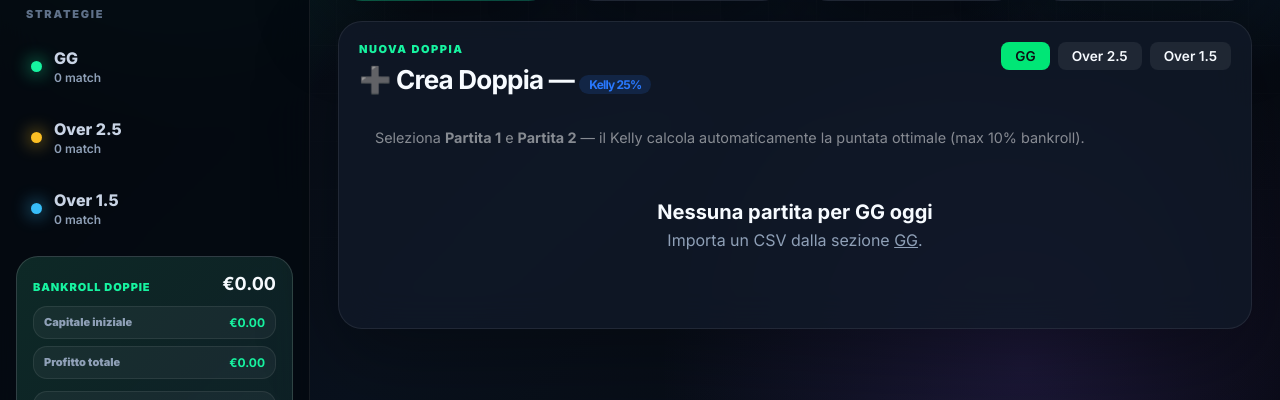
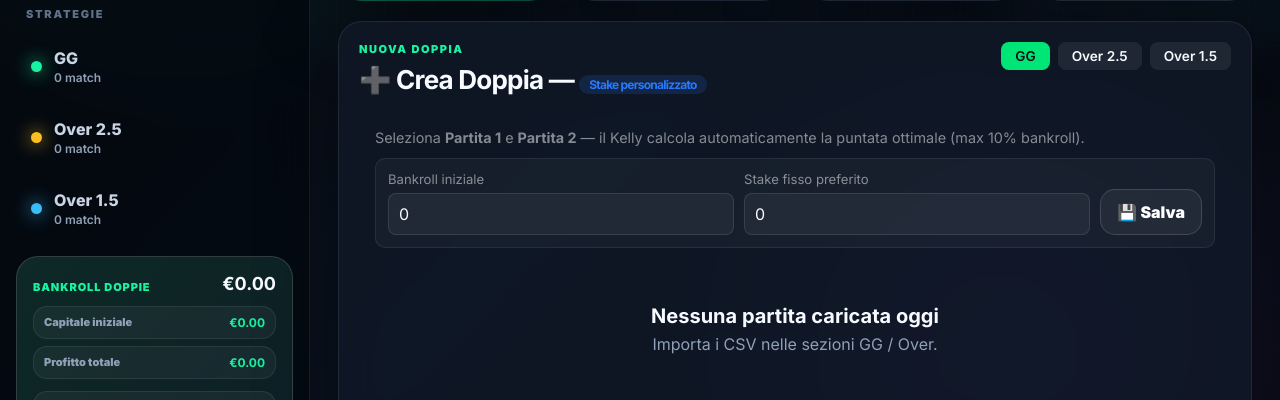
Before and after one commit to diablo130219/CGMBET, a Flask app: page /doppie in a window 1280 px wide. Shown: the part 291-691 px from the top of the page. Run offline with Flask 3, Linux system fonts and the light colour scheme; the visitor is signed in with stand-in values (Sample User, id 1); data that the repository does not hold is empty.

Commit message:
Add files via upload

```diff
--- a/app.py
+++ b/app.py
@@ -134,6 +134,16 @@ def init_db():
             updated_at TEXT DEFAULT CURRENT_TIMESTAMP
         )
     """)
+
+    # Migrazioni leggere per database già esistenti
+    existing_cols = [r[1] for r in conn.execute("PRAGMA table_info(doppie_sessioni)").fetchall()]
+    for col, ddl in {
+        "market1": "ALTER TABLE doppie_sessioni ADD COLUMN market1 TEXT DEFAULT ''",
+        "market2": "ALTER TABLE doppie_sessioni ADD COLUMN market2 TEXT DEFAULT ''",
+        "stake_mode": "ALTER TABLE doppie_sessioni ADD COLUMN stake_mode TEXT DEFAULT 'kelly'",
+    }.items():
+        if col not in existing_cols:
+            conn.execute(ddl)
 
     conn.commit()
     conn.close()
@@ -1149,11 +1159,20 @@ def sistema_esito(match_id):
     # Recupera dati partita
     m = conn.execute("SELECT * FROM matches WHERE id=?", (match_id,)).fetchone()
     if m:
-        conn.execute("""
-            INSERT INTO sistema_risultati (data, strategy, match_id, home_team, away_team, odd, esito, flex)
-            VALUES (?,?,?,?,?,?,?,0)
-            ON CONFLICT(data, match_id) DO UPDATE SET esito=excluded.esito
-        """, (data, strategy, match_id, m["home_team"], m["away_team"], m["odd"], esito))
+        existing = conn.execute(
+            "SELECT id FROM sistema_risultati WHERE data=? AND match_id=?",
+            (data, match_id)
+        ).fetchone()
+        if existing:
+            conn.execute(
+                "UPDATE sistema_risultati SET esito=?, strategy=?, home_team=?, away_team=?, odd=? WHERE id=?",
+                (esito, strategy, m["home_team"], m["away_team"], m["odd"], existing["id"])
+            )
+        else:
+            conn.execute("""
+                INSERT INTO sistema_risultati (data, strategy, match_id, home_team, away_team, odd, esito, flex)
+                VALUES (?,?,?,?,?,?,?,0)
+            """, (data, strategy, match_id, m["home_team"], m["away_team"], m["odd"], esito))
         conn.commit()
 
     conn.close()
@@ -1230,15 +1249,19 @@ def doppie_page():
 
     conn = get_db()
 
-    # Partite di oggi per la strategia
+    # Partite di oggi del mercato attivo + tutte le partite per creare doppie miste
     matches = conn.execute(
         "SELECT * FROM matches WHERE strategy=? AND match_date=? ORDER BY odd ASC",
         (strategy, today.isoformat())
     ).fetchall()
+    all_matches = conn.execute(
+        "SELECT * FROM matches WHERE match_date=? ORDER BY strategy ASC, match_time ASC, odd ASC",
+        (today.isoformat(),)
+    ).fetchall()
 
     # Bankroll attuale
     bankroll = get_bankroll_doppie(conn)
-    capitale, _ = get_bankroll(conn)
+    capitale, importo_fisso = get_bankroll(conn)
 
     # Doppie di oggi
     doppie_oggi = get_doppie_oggi(conn)
@@ -1269,9 +1292,11 @@ def doppie_page():
     return render_template("doppie.html",
         strategy=strategy,
         matches=matches,
+        all_matches=all_matches,
         doppie_oggi=doppie_oggi,
         bankroll=bankroll,
         capitale=capitale,
+        importo_fisso=importo_fisso,
         stats_doppie=stats_doppie,
         roi_doppie=roi_doppie,
         storico=storico,
@@ -1289,6 +1314,11 @@ def doppie_aggiungi():
     strategy = request.form.get("strategy", "GG")
     match1_id = request.form.get("match1_id")
     match2_id = request.form.get("match2_id")
+    stake_mode = request.form.get("stake_mode", "kelly")
+    puntata_manual = parse_float(request.form.get("puntata_manual"))
+    kelly_fraction = parse_float(request.form.get("kelly_fraction", "25")) / 100
+    if kelly_fraction <= 0:
+        kelly_fraction = 0.25
     today = date.today().isoformat()
 
     if not match1_id or not match2_id or match1_id == match2_id:
@@ -1306,35 +1336,41 @@ def doppie_aggiungi():
 
     quota_doppia = round(float(m1["odd"] or 1) * float(m2["odd"] or 1), 2)
 
-    # Calcola Kelly 25%
+    # Bankroll e stake: manuale oppure Kelly frazionato
     bankroll = get_bankroll_doppie(conn)
-    # Probabilità stimata = media % delle due partite
-    if strategy == "GG":
-        p1 = parse_float(m1["gg_home"]) / 100
-        p2 = parse_float(m2["gg_home"]) / 100
+
+    def prob_match(m):
+        if m["strategy"] == "GG":
+            return ((parse_float(m["gg_home"]) + parse_float(m["gg_away"])) / 2) / 100
+        return ((parse_float(m["over_home"]) + parse_float(m["over_away"])) / 2) / 100
+
+    prob_doppia = prob_match(m1) * prob_match(m2)
+    if stake_mode == "manuale" and puntata_manual > 0:
+        puntata = puntata_manual
     else:
-        p1 = parse_float(m1["over_home"]) / 100
-        p2 = parse_float(m2["over_home"]) / 100
-    prob_doppia = p1 * p2  # probabilità congiunta
-    puntata = calcola_kelly(prob_doppia, quota_doppia, bankroll, fraction=0.25)
+        puntata = calcola_kelly(prob_doppia, quota_doppia, bankroll, fraction=kelly_fraction)
+        stake_mode = "kelly"
 
-    # Minimo €1, massimo 10% bankroll
-    puntata = max(1.0, min(puntata, bankroll * 0.10))
+    # Minimo €1, massimo 10% bankroll se il bankroll è impostato
+    if bankroll > 0:
+        puntata = max(1.0, min(puntata, bankroll * 0.10))
+    else:
+        puntata = max(1.0, puntata)
     puntata = round(puntata, 2)
 
     conn.execute("""
         INSERT INTO doppie_sessioni
-        (data, match1_id, match2_id, home1, away1, odd1, home2, away2, odd2,
-         quota_doppia, puntata, kelly_fraction, bankroll_pre)
-        VALUES (?,?,?,?,?,?,?,?,?,?,?,0.25,?)
+        (data, match1_id, match2_id, home1, away1, odd1, market1, home2, away2, odd2, market2,
+         quota_doppia, puntata, kelly_fraction, bankroll_pre, stake_mode)
+        VALUES (?,?,?,?,?,?,?,?,?,?,?,?,?,?,?,?)
     """, (today, match1_id, match2_id,
-          m1["home_team"], m1["away_team"], m1["odd"],
-          m2["home_team"], m2["away_team"], m2["odd"],
-          quota_doppia, puntata, bankroll))
+          m1["home_team"], m1["away_team"], m1["odd"], m1["strategy"],
+          m2["home_team"], m2["away_team"], m2["odd"], m2["strategy"],
+          quota_doppia, puntata, kelly_fraction, bankroll, stake_mode))
     conn.commit()
     conn.close()
 
-    flash(f"✅ Doppia aggiunta — puntata Kelly 25%: €{puntata}", "success")
+    flash(f"✅ Doppia aggiunta — puntata: €{puntata}", "success")
     return redirect(url_for("doppie_page", strategy=strategy))
 
 
--- a/templates/doppie.html
+++ b/templates/doppie.html
@@ -175,7 +175,7 @@
       <div class="section-head">
         <div>
           <span class="eyebrow">Nuova doppia</span>
-          <h3>➕ Crea Doppia — <span class="kelly-badge">Kelly 25%</span></h3>
+          <h3>➕ Crea Doppia — <span class="kelly-badge">Stake personalizzato</span></h3>
         </div>
         {# Selector strategia #}
         <div style="display:flex;gap:8px;">
@@ -193,41 +193,70 @@
           Seleziona <strong>Partita 1</strong> e <strong>Partita 2</strong> — il Kelly calcola automaticamente la puntata ottimale (max 10% bankroll).
         </p>
 
+        <form action="{{ url_for('salva_bankroll') }}" method="POST" style="display:grid;grid-template-columns:repeat(2,minmax(160px,1fr)) auto;gap:10px;align-items:end;margin-bottom:14px;background:rgba(255,255,255,.035);border:1px solid rgba(255,255,255,.08);border-radius:10px;padding:12px;">
+          <div>
+            <label style="font-size:.82rem;color:rgba(255,255,255,.5);display:block;margin-bottom:6px;">Bankroll iniziale</label>
+            <input type="number" name="capitale" value="{{ capitale }}" step="0.50" min="0" style="width:100%;padding:10px;border-radius:8px;background:rgba(255,255,255,.05);border:1px solid rgba(255,255,255,.1);color:inherit;">
+          </div>
+          <div>
+            <label style="font-size:.82rem;color:rgba(255,255,255,.5);display:block;margin-bottom:6px;">Stake fisso preferito</label>
+            <input type="number" name="importo_fisso" value="{{ importo_fisso or 0 }}" step="0.50" min="0" style="width:100%;padding:10px;border-radius:8px;background:rgba(255,255,255,.05);border:1px solid rgba(255,255,255,.1);color:inherit;">
+          </div>
+          <button type="submit" class="ghost-btn">💾 Salva</button>
+        </form>
+
         <form action="{{ url_for('doppie_aggiungi') }}" method="POST">
           <input type="hidden" name="strategy" value="{{ strategy }}">
 
-          {% if matches %}
+          {% if all_matches %}
           <div class="match-select-grid">
             <div>
-              <label style="font-size:.85rem;color:rgba(255,255,255,.5);margin-bottom:8px;display:block;">Partita 1</label>
+              <label style="font-size:.85rem;color:rgba(255,255,255,.5);margin-bottom:8px;display:block;">Partita 1 anche GG/Over misti</label>
               <select name="match1_id" required style="width:100%;padding:10px;border-radius:8px;background:rgba(255,255,255,.05);border:1px solid rgba(255,255,255,.1);color:inherit;font-size:.9rem;">
                 <option value="">— Scegli partita 1 —</option>
-                {% for m in matches %}
-                <option value="{{ m.id }}">{{ m.home_team }} vs {{ m.away_team }} @{{ "%.2f"|format(m.odd or 0) }} ({{ m.match_time }})</option>
+                {% for m in all_matches %}
+                <option value="{{ m.id }}">[{{ m.strategy }}] {{ m.home_team }} vs {{ m.away_team }} @{{ "%.2f"|format(m.odd or 0) }} ({{ m.match_time }})</option>
                 {% endfor %}
               </select>
             </div>
             <div>
-              <label style="font-size:.85rem;color:rgba(255,255,255,.5);margin-bottom:8px;display:block;">Partita 2</label>
+              <label style="font-size:.85rem;color:rgba(255,255,255,.5);margin-bottom:8px;display:block;">Partita 2 anche GG/Over misti</label>
               <select name="match2_id" required style="width:100%;padding:10px;border-radius:8px;background:rgba(255,255,255,.05);border:1px solid rgba(255,255,255,.1);color:inherit;font-size:.9rem;">
                 <option value="">— Scegli partita 2 —</option>
-                {% for m in matches %}
-                <option value="{{ m.id }}">{{ m.home_team }} vs {{ m.away_team }} @{{ "%.2f"|format(m.odd or 0) }} ({{ m.match_time }})</option>
+                {% for m in all_matches %}
+                <option value="{{ m.id }}">[{{ m.strategy }}] {{ m.home_team }} vs {{ m.away_team }} @{{ "%.2f"|format(m.odd or 0) }} ({{ m.match_time }})</option>
                 {% endfor %}
               </select>
             </div>
           </div>
 
-          <div style="background:rgba(41,121,255,.08);border:1px solid rgba(41,121,255,.2);border-radius:10px;padding:12px 16px;margin:12px 0;font-size:.88rem;color:rgba(255,255,255,.7);">
-            💡 <strong style="color:#2979ff;">Kelly 25%</strong> — La puntata viene calcolata automaticamente:
-            <br>Bankroll attuale <strong>€{{ "%.2f"|format(bankroll) }}</strong> × Kelly × 25% (max 10% bankroll = €{{ "%.2f"|format(bankroll * 0.10) }})
+          <div style="display:grid;grid-template-columns:repeat(3,minmax(150px,1fr));gap:10px;margin:12px 0;">
+            <div>
+              <label style="font-size:.82rem;color:rgba(255,255,255,.5);display:block;margin-bottom:6px;">Tipo stake</label>
+              <select name="stake_mode" style="width:100%;padding:10px;border-radius:8px;background:rgba(255,255,255,.05);border:1px solid rgba(255,255,255,.1);color:inherit;">
+                <option value="kelly">Kelly automatico</option>
+                <option value="manuale">Stake manuale</option>
+              </select>
+            </div>
+            <div>
+              <label style="font-size:.82rem;color:rgba(255,255,255,.5);display:block;margin-bottom:6px;">Stake manuale €</label>
+              <input type="number" name="puntata_manual" value="{{ importo_fisso or 2 }}" step="0.50" min="0" style="width:100%;padding:10px;border-radius:8px;background:rgba(255,255,255,.05);border:1px solid rgba(255,255,255,.1);color:inherit;">
+            </div>
+            <div>
+              <label style="font-size:.82rem;color:rgba(255,255,255,.5);display:block;margin-bottom:6px;">Kelly %</label>
+              <input type="number" name="kelly_fraction" value="25" step="5" min="1" max="100" style="width:100%;padding:10px;border-radius:8px;background:rgba(255,255,255,.05);border:1px solid rgba(255,255,255,.1);color:inherit;">
+            </div>
           </div>
 
-          <button type="submit" class="primary-btn">🎲 Crea Doppia con Kelly</button>
+          <div style="background:rgba(41,121,255,.08);border:1px solid rgba(41,121,255,.2);border-radius:10px;padding:12px 16px;margin:12px 0;font-size:.88rem;color:rgba(255,255,255,.7);">
+            💡 Ora puoi creare doppie miste: esempio <strong>GG + Over 2.5</strong> senza perdere la prima selezione. Bankroll attuale: <strong>€{{ "%.2f"|format(bankroll) }}</strong>.
+          </div>
+
+          <button type="submit" class="primary-btn">🎲 Crea Doppia</button>
           {% else %}
           <div class="empty-state">
-            <strong>Nessuna partita per {{ strategy }} oggi</strong>
-            <span>Importa un CSV dalla sezione <a href="{{ url_for('index', strategy=strategy) }}">{{ strategy }}</a>.</span>
+            <strong>Nessuna partita caricata oggi</strong>
+            <span>Importa i CSV nelle sezioni GG / Over.</span>
           </div>
           {% endif %}
         </form>
@@ -251,7 +280,7 @@
             <div style="flex:1;min-width:200px;">
               <div style="display:flex;align-items:center;gap:8px;margin-bottom:6px;">
                 <span class="market-pill" style="background:rgba(41,121,255,.15);color:#2979ff;">Doppia #{{ loop.index }}</span>
-                <span class="kelly-badge">Kelly 25%</span>
+                <span class="kelly-badge">{{ 'Kelly' if (d.stake_mode or 'kelly') == 'kelly' else 'Manuale' }}</span>
                 {% if d.esito == 'vinta' %}
                   <span class="market-pill" style="color:#00e676;background:rgba(0,230,118,.1);">✅ VINTA</span>
                 {% elif d.esito == 'persa' %}
@@ -263,11 +292,13 @@
 
               <div style="font-size:.95rem;">
                 <strong>{{ d.home1 }} - {{ d.away1 }}</strong>
+                <span class="market-pill" style="margin-left:8px;background:rgba(255,255,255,.07);">{{ d.market1 or 'Mercato' }}</span>
                 <span style="color:rgba(255,255,255,.4);margin-left:8px;">@{{ "%.2f"|format(d.odd1) }}</span>
               </div>
               <div class="vs-divider">+</div>
               <div style="font-size:.95rem;">
                 <strong>{{ d.home2 }} - {{ d.away2 }}</strong>
+                <span class="market-pill" style="margin-left:8px;background:rgba(255,255,255,.07);">{{ d.market2 or 'Mercato' }}</span>
                 <span style="color:rgba(255,255,255,.4);margin-left:8px;">@{{ "%.2f"|format(d.odd2) }}</span>
               </div>
             </div>
--- a/templates/sistema.html
+++ b/templates/sistema.html
@@ -33,7 +33,7 @@
 
     <nav class="nav">
       <a href="{{ url_for('dashboard') }}" class="nav-link"><span>⌁</span> Dashboard</a>
-      <a href="{{ url_for('bolletta_page') }}" class="nav-link"><span>🎰</span> Bolletta Pazza</a>
+      <a href="{{ url_for('doppie_page') }}" class="nav-link"><span>🎲</span> Sistema Doppie</a>
       <a href="{{ url_for('sistema') }}" class="nav-link active"><span>🎯</span> Sistema Triple</a>
       <div class="nav-label">Strategie</div>
       <a href="{{ url_for('index', strategy='GG') }}" class="nav-link">
@@ -114,8 +114,6 @@
         </div>
       </div>
     </section>
-
-    {% include "_side_bolletta.html" %}
 
     <div class="sidebar-ticket">
       <span>Database</span><strong>{{ total_all }}</strong><small>partite totali</small>
```
